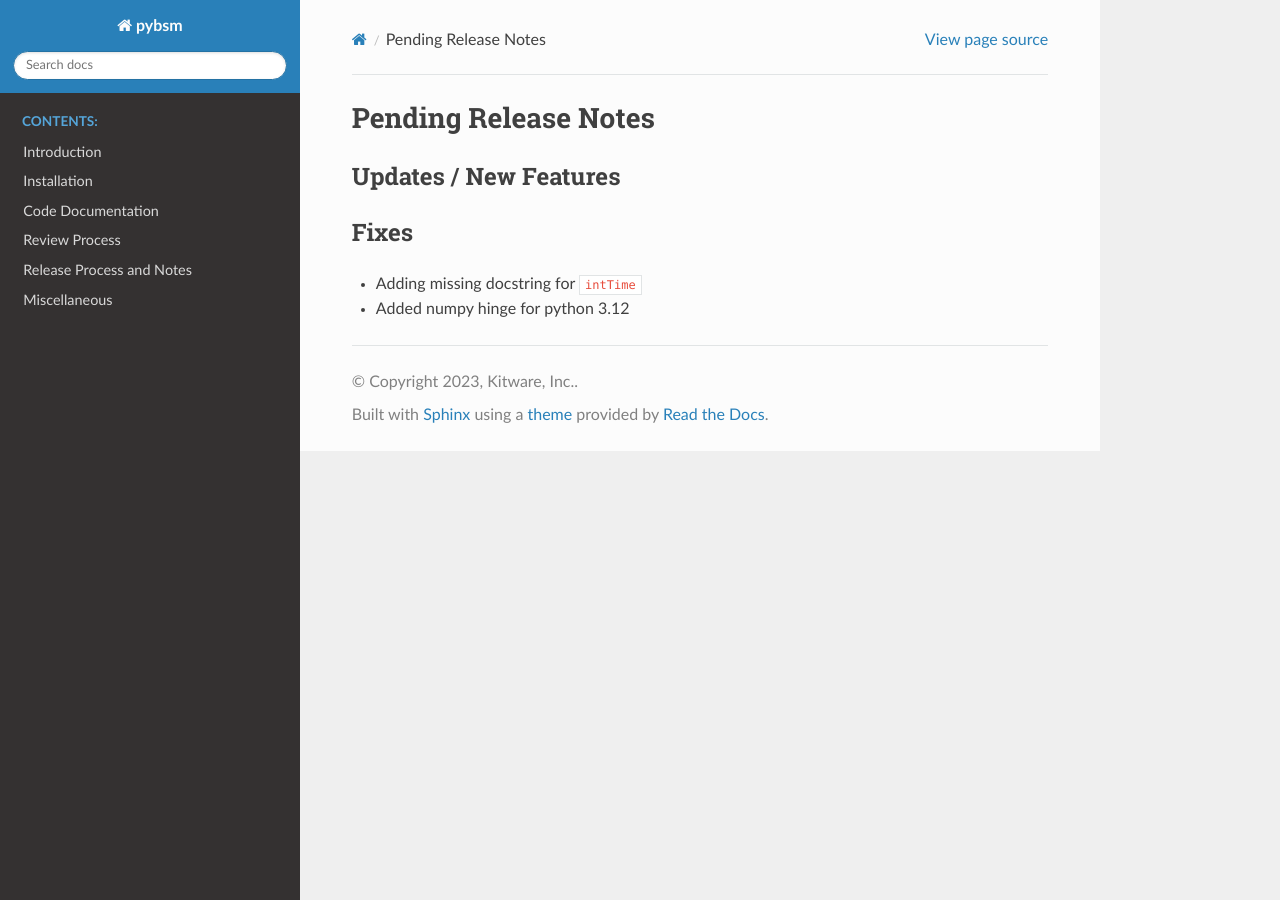
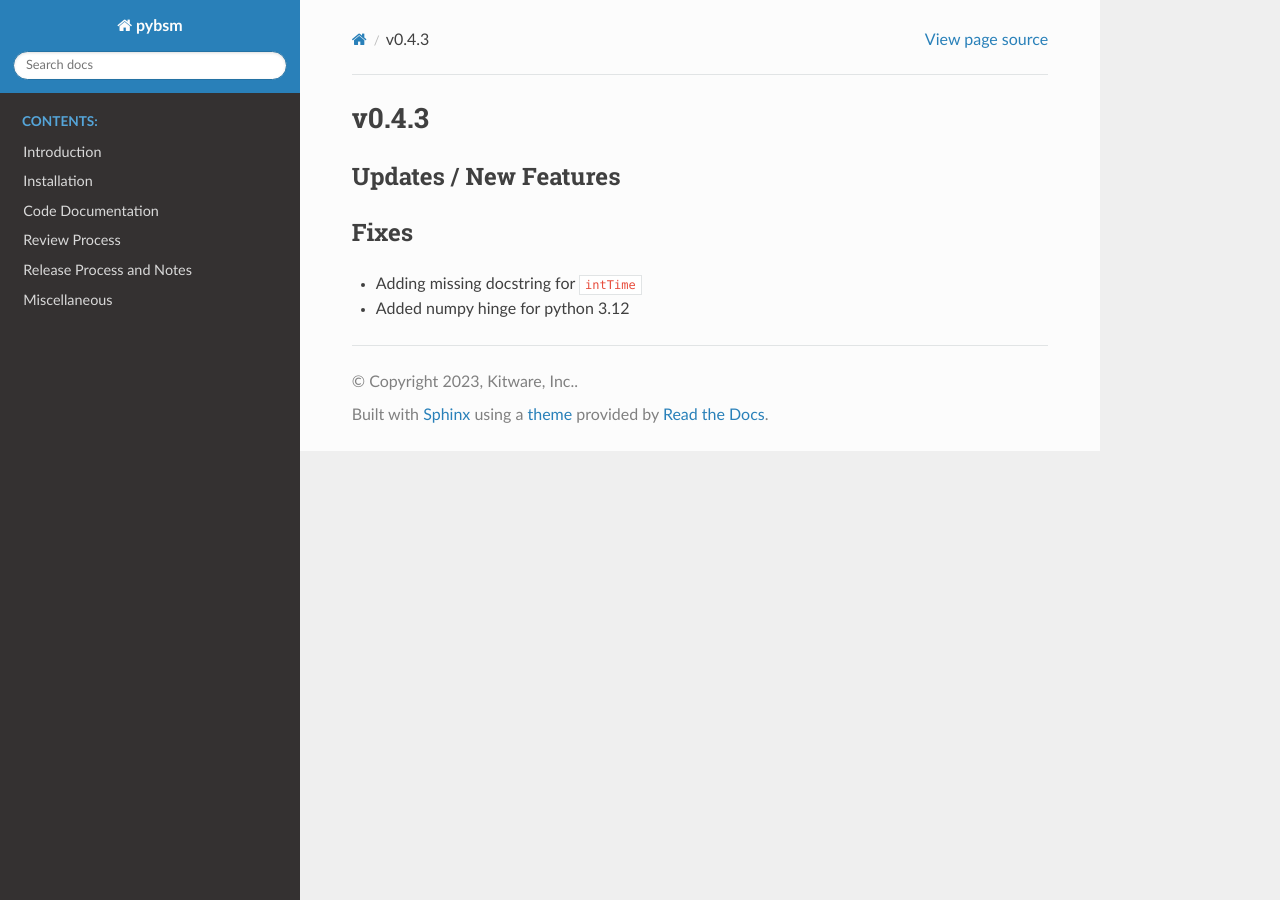
Before and after one commit to Kitware/pybsm, a Sphinx documentation site: the page built from docs/release_notes/v0.4.3.rst, in a window 1280 px wide. Built offline with Sphinx 7.4.7 and the Read the Docs theme 2.0.0, drawn with Linux system fonts in a browser that asks for light colours.

Commit message:
Update version number to 0.4.3

```diff
--- a/docs/release_notes.rst
+++ b/docs/release_notes.rst
@@ -4,3 +4,4 @@
    release_notes/v0.4.0
    release_notes/v0.4.1
    release_notes/v0.4.2
+   release_notes/v0.4.3
--- a/docs/release_notes/pending_release.rst
+++ b/docs/release_notes/v0.4.3.rst
@@ -1,5 +1,5 @@
-Pending Release Notes
-=====================
+v0.4.3
+======
 
 Updates / New Features
 ----------------------
--- a/pyproject.toml
+++ b/pyproject.toml
@@ -5,7 +5,7 @@ build-backend = "poetry.core.masonry.api"
 ###############################################################################
 [tool.poetry]
 name = "pybsm"
-version = "0.4.2"
+version = "0.4.3"
 description = "pyBSM is a Python-based tool for sensor modeling. It provides common components useful for simulating the image formation process through different imaging systems."
 authors = ["Kitware, Inc. <nrtk@kitware.com>"]
 readme = "README.md"
```
